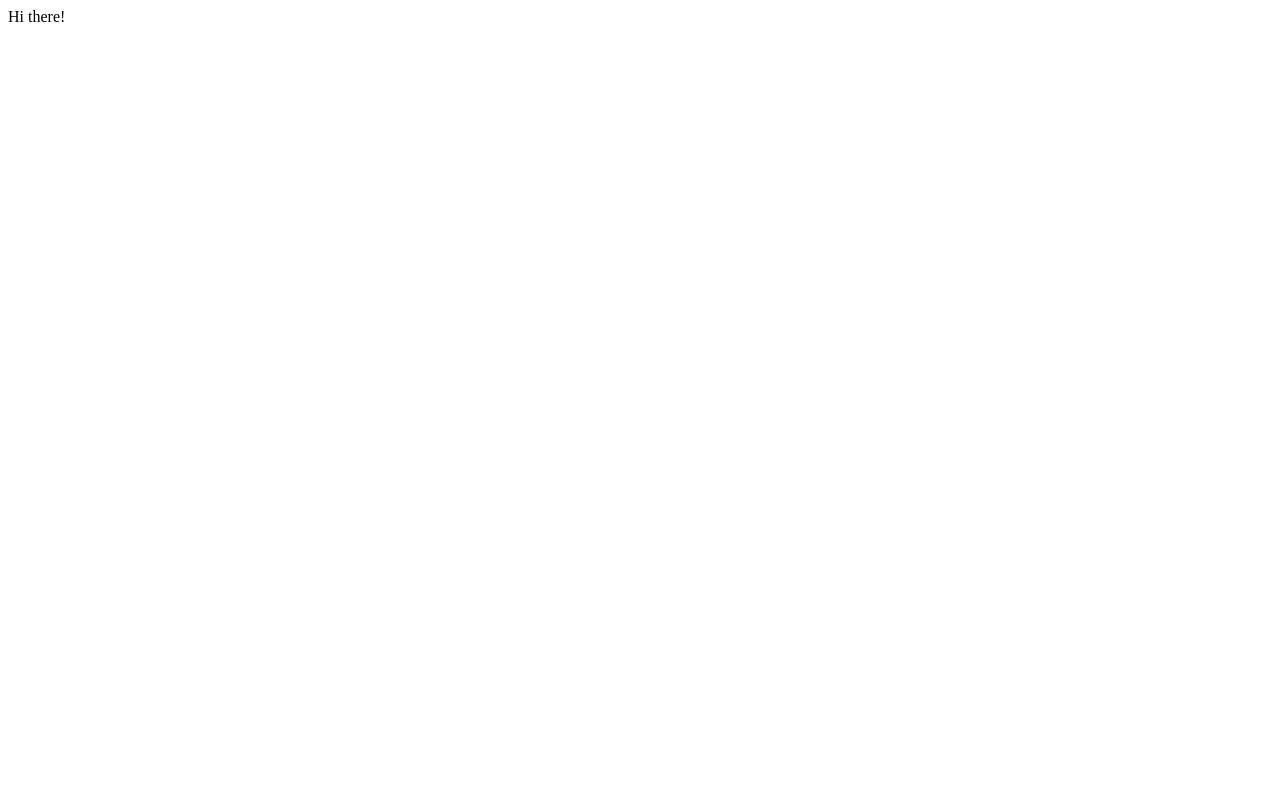
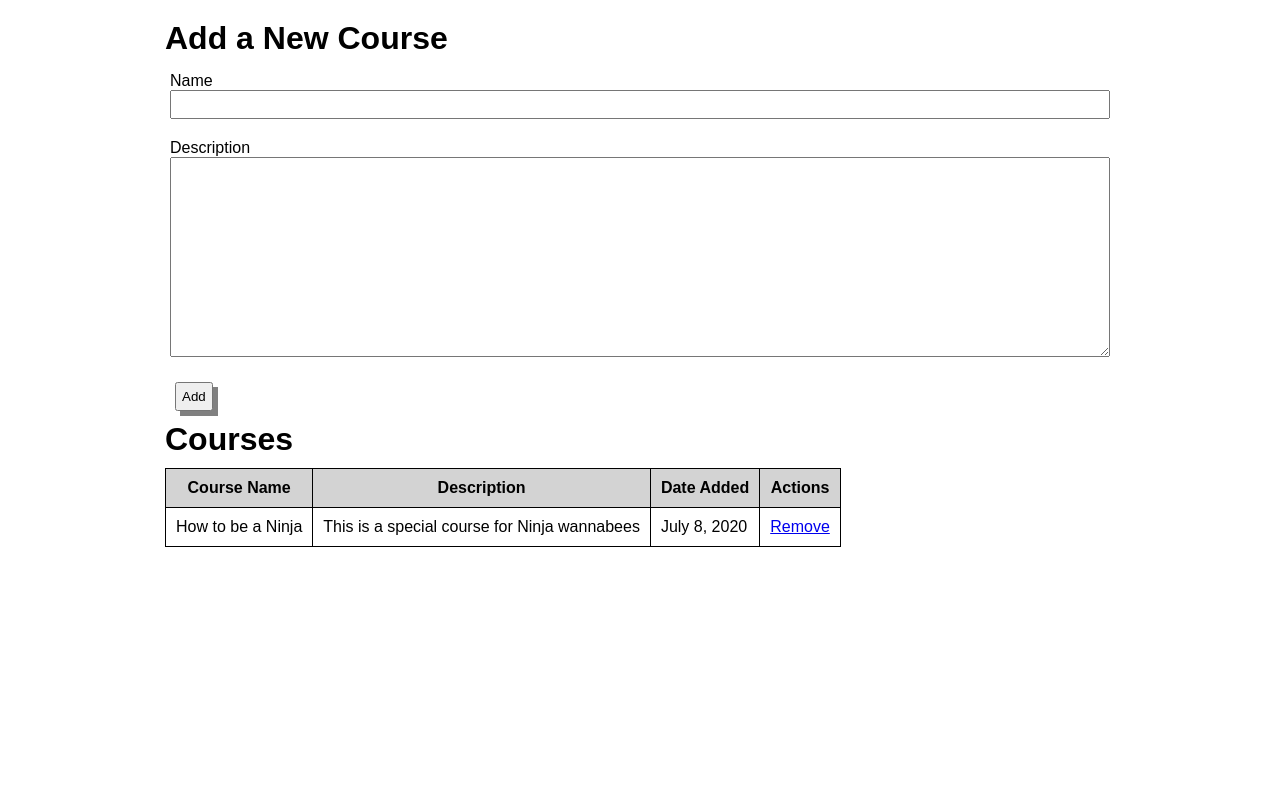
Before and after one commit to ShariBradford/bootcamp_courses_proj, a Django app: page / in a window 1280 px wide. Before the commit the page is almost empty. Run offline with Django 3.2, Linux system fonts and the light colour scheme; data comes from the database, SQL or seed files in the repository; both versions use the stored data as it was after the commit.

Commit message:
created Comment class,added create,delete functionality

```diff
--- a/courses_app/models.py
+++ b/courses_app/models.py
@@ -2,28 +2,6 @@ from django.db import models
 
 # Create your models here.
 # Create your models here.
-class CourseManager(models.Manager):
-    def basic_validator(self,postData):
-        errors = {}
-
-        if not postData['name']:
-            errors['name'] = "Course name is required."
-        elif len(postData['name']) <= 5:
-            errors['name'] = "Course name should be at least 5 characters."
-
-        return errors
-
-
-class Course(models.Model):
-    # id INT
-    name = models.CharField(max_length=255)
-    created_at = models.DateTimeField(auto_now_add = True)
-    updated_at = models.DateTimeField(auto_now = True)
-    objects = CourseManager()
-
-    def __repr__(self):
-        return f"<Course object: {self.name} ({self.id})>"
-
 class DescriptionManager(models.Manager):
     def basic_validator(self,postData):
         errors = {}
@@ -42,3 +20,61 @@ class Description(models.Model):
 
     def __repr__(self):
         return f"<Description object: {self.desc} ({self.id})>"
+
+class CourseManager(models.Manager):
+    def basic_validator(self,postData):
+        errors = {}
+
+        if not postData['name']:
+            errors['name'] = "Course name is required."
+        elif len(postData['name']) <= 5:
+            errors['name'] = "Course name should be at least 5 characters."
+        elif len(self.filter(name__iexact = postData['name'])) > 0:
+            errors['name'] = "Course name must be unique."
+
+        if postData['desc']:
+            #send the description field from the form to the Description validator
+            descriptionErrors = Description.objects.basic_validator(postData)
+            if descriptionErrors:
+                #if the Description validator returned any errors, qdd them to our errors object
+                for k,v in descriptionErrors.items():
+                    errors[k] = v
+
+        return errors
+
+class Course(models.Model):
+    # id INT
+    name = models.CharField(max_length=255)
+    desc = models.OneToOneField(
+        Description,
+        on_delete=models.CASCADE,
+        primary_key=False,
+    )
+    created_at = models.DateTimeField(auto_now_add = True)
+    updated_at = models.DateTimeField(auto_now = True)
+    objects = CourseManager()
+
+    def __repr__(self):
+        return f"<Course object: {self.name} ({self.id})>"
+
+class CommentManager(models.Manager):
+    def basic_validator(self,postData):
+        errors = {}
+
+        if not postData['content']:
+            errors['content'] = "Comment is required."
+        if not postData['course']:
+            errors['course'] = "Course is required."
+
+        return errors
+
+class Comment(models.Model):
+    # id INT
+    course = models.ForeignKey(Course, related_name="comments", on_delete = models.CASCADE)
+    content = models.CharField(max_length=255)
+    created_at = models.DateTimeField(auto_now_add = True)
+    updated_at = models.DateTimeField(auto_now = True)
+    objects = CommentManager()
+
+    def __repr__(self):
+        return f"<Comment object: {self.content} ({self.id})>"
--- a/courses_app/static/style.css
+++ b/courses_app/static/style.css
@@ -1,3 +1,86 @@
 * {
     box-sizing: border-box;
+    padding: 0;
+    margin: 0;
+    font-family: Arial, Helvetica, sans-serif;
 }
+
+body {
+    padding: 20px;
+}
+
+table {
+    margin: 10px 0;
+    border-collapse: collapse;
+}
+
+table, th, td {
+    border: 1px solid black;
+}
+
+th, td {
+    padding: 10px;
+}
+
+tr:nth-child(odd) {
+    background-color: lightgray;
+}
+
+ul.actions li {
+    display: inline-block;
+    text-decoration: none;
+}
+
+ul.actions li::after {
+    content: ' | ';
+}
+
+ul.actions li:last-child::after {
+    content: '';
+}
+
+.container {
+    width: 950px;
+    margin: 0 auto;
+}
+
+p {
+
+    margin: 10px 0;
+}
+
+form span {
+    display: flex;
+    flex-direction: column;
+    justify-content: flex-start;
+    padding: 5px;
+}
+
+input {
+    padding: 5px;
+}
+
+button {
+    padding: 5px;
+    margin: 10px;
+    box-shadow: 5px 5px gray;
+}
+
+textarea {
+    width: 100%;
+    height: 200px;
+    padding: 10px;
+}
+
+a.go-back {
+    float: right;
+}
+
+ul.messages {
+    padding: 10px;
+}
+
+li.error {
+    margin-left: 10px;
+    color: red;
+}
--- /dev/null
+++ b/courses_app/templates/courses.html
@@ -0,0 +1,62 @@
+<!DOCTYPE html>
+<html lang="en">
+<head>
+    <meta charset="UTF-8">
+    <meta name="viewport" content="width=device-width, initial-scale=1.0">
+    <title>Bootcamp Courses</title>
+    {% load static %}
+    <link rel="stylesheet" href="{% static 'style.css' %}">
+</head>
+<body>
+    <div class="container">
+        <h1>Add a New Course</h1>
+        {% if messages %}
+        <ul class="messages">
+            {% for message in messages %}
+            <li {% if message.tags %} class="{{ message.tags }}"{% endif %}>{{ message }}</li>
+            {%  endfor %}
+        </ul>
+        {% endif %}
+
+        <form action="create" method="POST">
+            {% csrf_token %}
+            <p>
+                <span>
+                    <label for="course-name">Name</label>
+                    <input type="text" name="name" id="course-name">
+                </span>
+            </p>
+            <p>
+                <span>
+                    <label for="course-description">Description</label>
+                    <textarea name="desc" id="course-description"></textarea>
+                </span>
+            </p>
+            <div><button>Add</button></div>
+        </form>
+
+        <h1>Courses</h1>
+        <table>
+            <tr>
+                <th>Course Name</th>
+                <th>Description</th>
+                <th>Date Added</th>
+                <th>Actions</th>
+            </tr>
+            {% for course in courses %}
+                <tr>
+                    <td>{{ course.name }}</td>
+                    <td>{% if course.desc.desc %} {{ course.desc.desc }} {% endif %}</td>
+                    <td>{{ course.created_at|date:"F j, Y" }}</td>
+                    <td>
+                        <ul class="actions">
+                            <li><a href="courses/destroy/{{ course.id }}">Remove</a></li>
+                        </ul>
+                    </td>
+                </tr>
+            {% endfor %}
+        </table>
+        <br>
+    </div>
+</body>
+</html>
--- a/courses_app/urls.py
+++ b/courses_app/urls.py
@@ -3,4 +3,7 @@ from . import views
 
 urlpatterns = [
     path('',views.index),
+    path('create', views.create_course),
+    path('courses/destroy/<int:course_id>', views.destroy_course),
+    path('courses/delete/<int:course_id>', views.delete_course),
 ]
--- a/courses_app/views.py
+++ b/courses_app/views.py
@@ -1,6 +1,42 @@
 from django.shortcuts import render, redirect,HttpResponse
 from .models import *
+from django.contrib import messages
 
 # Create your views here.
 def index(request):
-    return HttpResponse('Hi there!')
+    context = {
+        "courses": Course.objects.all(),
+    }
+    return render(request,'courses.html', context)
+
+def create_course(request):
+    errors = Course.objects.basic_validator(request.POST)
+    if errors:
+        for k,v in errors.items():
+            messages.error(request,v)
+        return redirect('/')
+
+    else:
+        Course.objects.create(
+            name=request.POST["name"],
+            desc=Description.objects.create(desc=request.POST["desc"])
+        )
+        return redirect("/")
+
+def destroy_course(request,course_id):
+    this_course = Course.objects.get(id=course_id)
+    context = {
+        "id": this_course.id,
+        "name": this_course.name,
+        "desc": this_course.desc.desc,
+        "created_at": this_course.created_at,
+    }
+    return render(request, 'delete.html',context)
+
+def delete_course(request,course_id):
+    if request.POST['do_delete'] == "True":
+        this_course = Course.objects.get(id=course_id)
+        this_description = Description.objects.get(id=this_course.desc.id)
+        this_description.delete()
+        this_course.delete()
+    return redirect('/')
```
Also changed, not shown: courses_app/templates/delete.html (added, +30 -0 lines), courses_app/migrations/0001_initial.py, courses_app/migrations/0002_comment.py (added), db.sqlite3.
